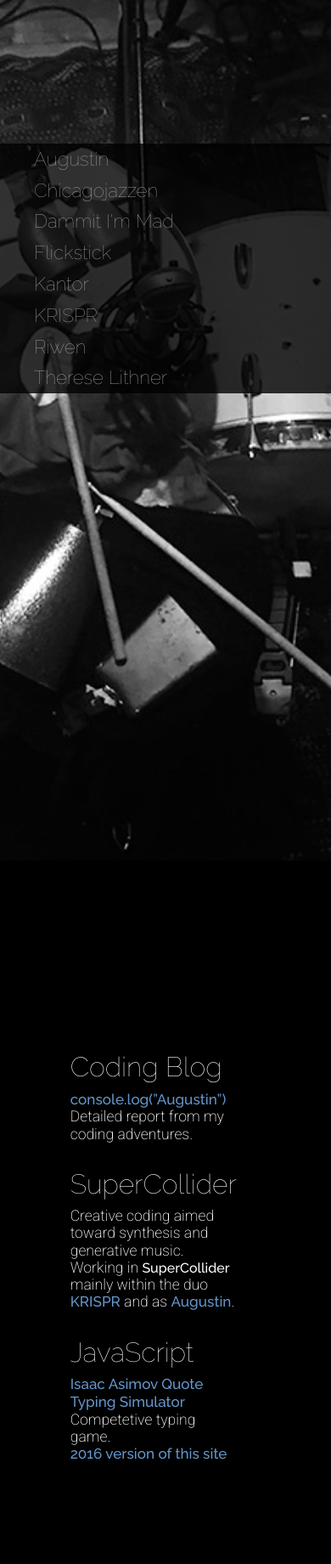
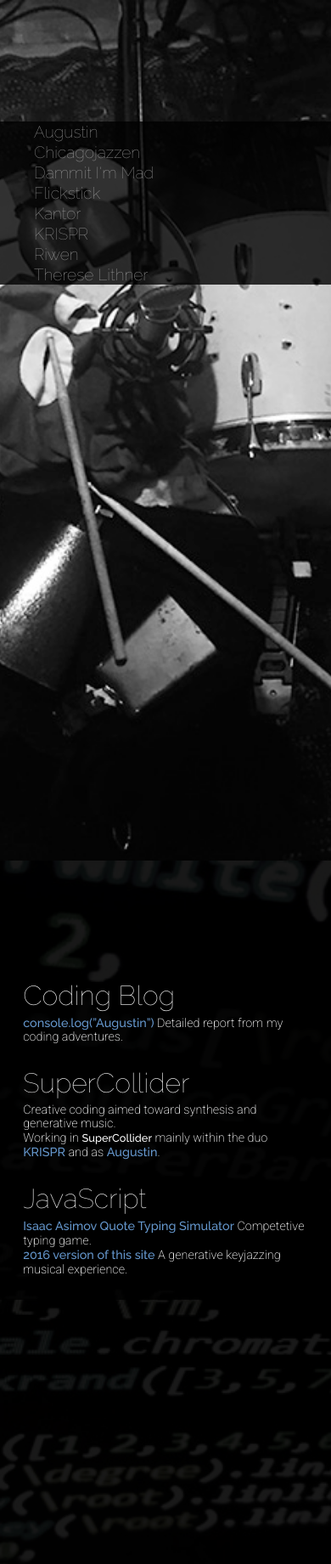
Before and after one commit to flexbusterman/personal, a website: page app/index.html in a window 390 px wide. Shown: the part 844-2685 px from the top of the page at 85% size. Drawn offline with Linux system fonts and the light colour scheme.

Commit message:
Mobile styling

```diff
--- a/app/assets/styles/modules/_generic-content-container.css
+++ b/app/assets/styles/modules/_generic-content-container.css
@@ -1,7 +1,7 @@
 .generic-content-container {
 
   font-family: 'Roboto', sans-serif;
-  font-size: 1.1rem;
+  font-size: 0.9rem;
   font-weight: 250;
   color: #fff;
   margin: 1.7rem;
@@ -10,7 +10,7 @@
 
   strong {
     font-family: "Raleway";
-    font-size: 1.0rem;
+    font-size: 0.8rem;
     font-weight: 500;
   }
 
@@ -19,19 +19,19 @@
   }
 
   span.gray {
-    font-size: 1.1rem;
+    font-size: 0.9rem;
     color: #999;
   }
 
   span.mono {
     font-family: "Cutive Mono";
-    font-size: 1.05rem;
+    font-size: 0.9rem;
     font-weight: 600;
   }
 
   a {
     font-family: "Raleway";
-    font-size: 1.07rem;
+    font-size: 0.9rem;
     color: $mainBlue;
     font-weight: 500;
     text-decoration: none;
--- a/app/assets/styles/modules/_link.css
+++ b/app/assets/styles/modules/_link.css
@@ -5,10 +5,12 @@
 	position: relative;
 	z-index: 5;
 	color: #aaa;
-	font-size: 1.4rem;
-	line-height: 2.3rem;
+	font-size: 1.2rem;
+	line-height: 1.5rem;
 	font-weight: 150;
 	transition: color 0.4s ease-in-out;
+	margin-left: 0px;
+	padding-left: 0px;
 
 	&-active {
 		color: #fff;
--- a/app/assets/styles/modules/_page-section.css
+++ b/app/assets/styles/modules/_page-section.css
@@ -12,7 +12,7 @@
   }
 
   &__dark {
-    background-color: rgba(0,0,0,.999999);
+    background-color: rgba(0,0,0,.90);
   }
 
   @mixin atMedium {
--- a/app/assets/styles/modules/_row.css
+++ b/app/assets/styles/modules/_row.css
@@ -1,11 +1,11 @@
 .row {
 
-  /*z-index: 2;*/
+  /*z-index: ;*/
   position: relative;
   opacity: 1;
   transition: all 0.8s ease-out;
 
-  &__full-if-small {
+  &--full-if-small {
     width: 100%;
   }
 
@@ -46,12 +46,16 @@
   }
 
   &--t-padding {
-    margin-top: 20vh;
+    margin-top: 17vh;
     /*margin-bottom: 12vh;*/
   }
 
   &--less-t-padding {
     margin-top: 5vh;
+  }
+
+  &--more-t-padding {
+    margin-top: 18vh;
   }
 
   &--r-padding {
--- a/app/assets/styles/modules/_wrapper.css
+++ b/app/assets/styles/modules/_wrapper.css
@@ -1,11 +1,11 @@
 .wrapper {
   position: relative;
   overflow: hidden;
-  padding-left: 36px;
-  padding-right: 36px;
+  /*padding-left: 36px;*/
+  /*padding-right: 36px;*/
   max-width: 90%;
-  margin-left: auto;
-  margin-right: auto;
+  /*margin-left: auto;*/
+  /*margin-right: auto;*/
 
   &--medium {
     max-width: 90%;
@@ -19,6 +19,10 @@
     /*padding-left: 0px;*/
     /*padding-right: 0px;*/
     max-width: 100%;
+  }
+
+  &--center {
+    margin: auto;
   }
 
 /*  &--no-padding-until-medium {
--- a/app/index.html
+++ b/app/index.html
@@ -67,15 +67,13 @@
 
     <img class="music__images-riwen music__images" src="/assets/images/bands-riwen-small.jpg" srcset="/assets/images/bands-riwen-medium.jpg 800w, /assets/images/bands-riwen-large.jpg 1600w, /assets/images/bands-riwen-huge.jpg 5616w">
 
-    <!-- TODO: make responsive  -->
-
-    <img class="music__images-lithner music__images" src="/assets/images/bands-lithner-small.jpg">
+    <img class="music__images-lithner music__images" src="/assets/images/bands-lithner-small-i.jpg" srcset="/assets/images/bands-lithner-medium-i.jpg 800w, /assets/images/bands-lithner-large-i.jpg 1600w, /assets/images/bands-lithner-huge-i.jpg 3712w">
 
     <img class="music__images-x music__images music__images-opaque" src="/assets/images/bands-intro-dammit-small.jpg" srcset="/assets/images/bands-intro-dammit-medium.jpg 800w, /assets/images/bands-intro-dammit-large.jpg 1600w, /assets/images/bands-intro-dammit-huge.jpg 3000w">
 
     <div class="wrapper--wide">
       <div class="row">
-        <div class="row--t-padding row__full-if-small row--bg-color music-links">
+        <div class="row--t-padding row--full-if-small row--bg-color music-links">
           <div class="music__list">
             <ul>
               <li><a href="#augustin" id="augustin-link" class="link">Augustin</a></li>
@@ -198,9 +196,9 @@
   </div>
 
   <div id="code" class="page-section page-section__dark" data-matching-link="#code-link">
-    <img class="bg-image bg-image__transparent" src="/assets/images/code-less-saturation-small.jpg" srcset="/assets/images/code-less-saturation-medium.jpg 800w, /assets/images/code-less-saturation-large.jpg 1600w, /assets/images/code-less-saturation-huge.jpg 3840w">
-    <div class="wrapper wrapper--medium">
-      <div class="row row__medium-8--center row--t-padding row--bg-color code">
+    <img class="bg-image" src="/assets/images/code-less-saturation-small.jpg" srcset="/assets/images/code-less-saturation-medium.jpg 800w, /assets/images/code-less-saturation-large.jpg 1600w, /assets/images/code-less-saturation-huge.jpg 3840w">
+
+    <div class="row row--full-if-small row--more-t-padding row--bg-color code">
       <div class="generic-content-container">
         <h1>Coding Blog</h1>
         <br>
@@ -213,7 +211,6 @@
         <h1>JavaScript</h1><br>
         <a href="http://www.christianaugustin.com/type/" target="_blank">Isaac Asimov Quote Typing Simulator</a> Competetive typing game.<br>
         <a href="http://www.christianaugustin.com/old/" target="_blank">2016 version of this site</a> A generative keyjazzing musical experience.<br>
-        </div>
       </div>
     </div>
   </div>
--- a/app/temp/styles/styles.css
+++ b/app/temp/styles/styles.css
@@ -439,11 +439,9 @@ ul {
 .wrapper {
   position: relative;
   overflow: hidden;
-  padding-left: 36px;
-  padding-right: 36px;
+  /*padding-left: 36px;*/
+  /*padding-right: 36px;*/
   max-width: 90%;
-  margin-left: auto;
-  margin-right: auto;
 
 /*  &--no-padding-until-medium {
     padding-left: 0;
@@ -480,9 +478,13 @@ ul {
 */
 }
 
+/*margin-right: auto;*/
+
 .wrapper--medium {
     max-width: 90%;
   }
+
+/*margin-left: auto;*/
 
 .wrapper--narrow {
     max-width: 470px;
@@ -492,6 +494,10 @@ ul {
     /*padding-left: 0px;*/
     /*padding-right: 0px;*/
     max-width: 100%;
+  }
+
+.wrapper--center {
+    margin: auto;
   }
 
 .page-section {
@@ -526,7 +532,7 @@ ul {
   }
 
 .page-section__dark {
-    background-color: rgba(0,0,0,.999999);
+    background-color: rgba(0,0,0,.90);
   }
 
 @media (min-width: 800px) {
@@ -619,14 +625,14 @@ ul {
 
 .row {
 
-  /*z-index: 2;*/
+  /*z-index: ;*/
   position: relative;
   opacity: 1;
   transition: all 0.8s ease-out;
 
 }
 
-.row__full-if-small {
+.row--full-if-small {
     width: 100%;
   }
 
@@ -674,12 +680,16 @@ ul {
   }
 
 .row--t-padding {
-    margin-top: 20vh;
+    margin-top: 17vh;
     /*margin-bottom: 12vh;*/
   }
 
 .row--less-t-padding {
     margin-top: 5vh;
+  }
+
+.row--more-t-padding {
+    margin-top: 18vh;
   }
 
 .row--r-padding {
@@ -816,7 +826,7 @@ ul {
 .generic-content-container {
 
   font-family: 'Roboto', sans-serif;
-  font-size: 1.1rem;
+  font-size: 0.9rem;
   font-weight: 250;
   color: #fff;
   margin: 1.7rem;
@@ -829,7 +839,7 @@ ul {
 
 .generic-content-container strong {
     font-family: "Raleway";
-    font-size: 1.0rem;
+    font-size: 0.8rem;
     font-weight: 500;
   }
 
@@ -838,19 +848,19 @@ ul {
   }
 
 .generic-content-container span.gray {
-    font-size: 1.1rem;
+    font-size: 0.9rem;
     color: #999;
   }
 
 .generic-content-container span.mono {
     font-family: "Cutive Mono";
-    font-size: 1.05rem;
+    font-size: 0.9rem;
     font-weight: 600;
   }
 
 .generic-content-container a {
     font-family: "Raleway";
-    font-size: 1.07rem;
+    font-size: 0.9rem;
     color: #6597cd;
     font-weight: 500;
     text-decoration: none;
@@ -1595,10 +1605,12 @@ Instead edit gulp/templates/sprite */
 	position: relative;
 	z-index: 5;
 	color: #aaa;
-	font-size: 1.4rem;
-	line-height: 2.3rem;
+	font-size: 1.2rem;
+	line-height: 1.5rem;
 	font-weight: 150;
 	transition: color 0.4s ease-in-out;
+	margin-left: 0px;
+	padding-left: 0px;
 
 
 /*	a:hover {
```
Lines whose indentation alone changed are shown as unchanged.
